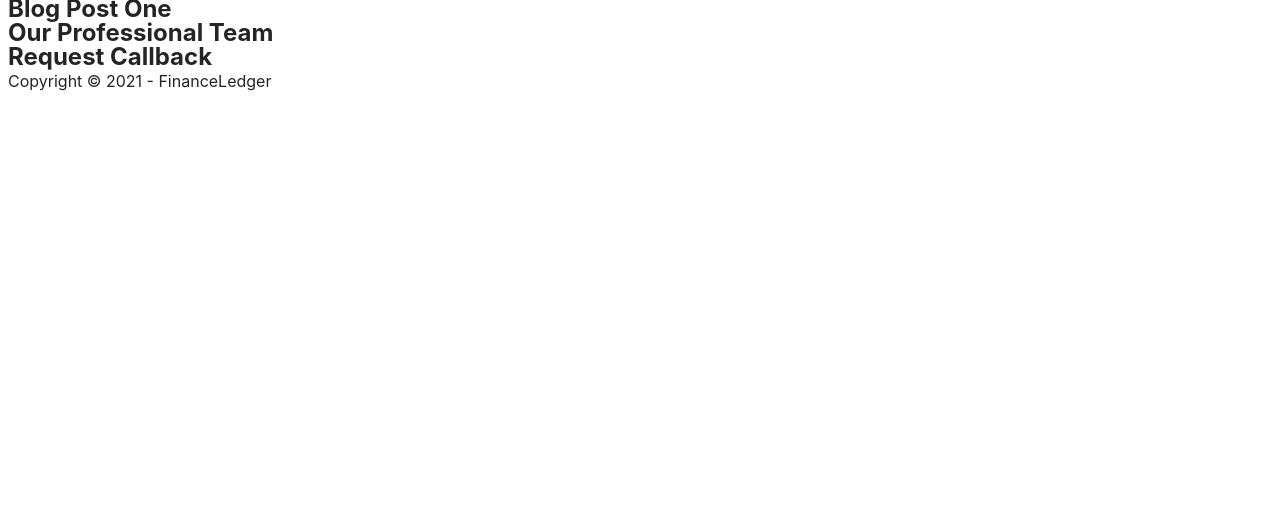
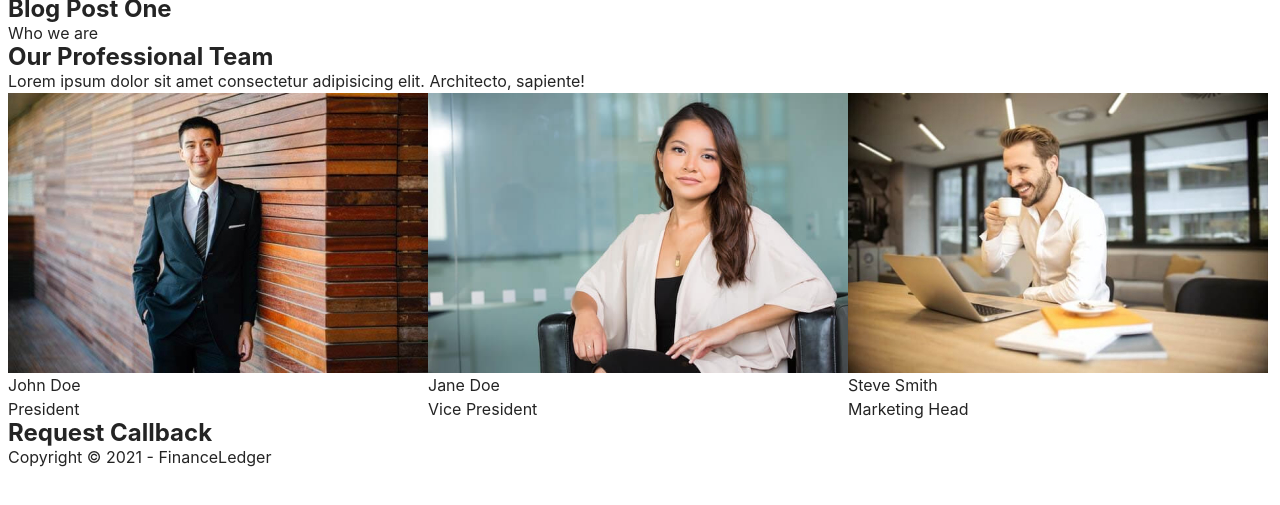
Before and after one commit to Duard4/practice, a website built with Vite: page src/index.html in a window 1280 px wide. Shown: the part 223-728 px from the top of the page. Built offline with nearby package versions, Linux system fonts and the light colour scheme.

Commit message:
first release

```diff
--- a/src/css/team.css
+++ b/src/css/team.css
@@ -0,0 +1,21 @@
+.team {
+}
+.team-sub-title {
+}
+.team-title {
+}
+.team-title-desc {
+}
+.team-list {
+  display: flex;
+}
+.team-list-item {
+}
+.teammate-img {
+}
+.label-container {
+}
+.teammate {
+}
+.teammate-position {
+}
--- a/src/partials/team.html
+++ b/src/partials/team.html
@@ -1,7 +1,50 @@
 <section class="team">
-    <p></p>
-    <h2 class="callback-title">
-        Our Professional Team
-    </h2>
-    <p></p>
+  <p class="team-sub-title">Who we are</p>
+  <h2 class="team-title">Our Professional Team</h2>
+  <p class="team-title-desc">
+    Lorem ipsum dolor sit amet consectetur adipisicing elit. Architecto,
+    sapiente!
+  </p>
+
+  <ul class="team-list">
+    <li class="team-list-item">
+      <img
+        class="teammate-img"
+        src="../img/teammate-1.jpg"
+        alt="president of the company"
+        width="420"
+        height="280"
+      />
+      <div class="label-container">
+        <p class="teammate">John Doe</p>
+        <p class="teammate-position">President</p>
+      </div>
+    </li>
+    <li class="team-list-item">
+      <img
+        class="teammate-img"
+        src="../img/teammate-2.jpg"
+        alt="vice president of the company"
+        width="420"
+        height="280"
+      />
+      <div class="label-container">
+        <p class="teammate">Jane Doe</p>
+        <p class="teammate-position">Vice President</p>
+      </div>
+    </li>
+    <li class="team-list-item">
+      <img
+        class="teammate-img"
+        src="../img/teammate-3.jpg"
+        alt="head of marketing in our company"
+        width="420"
+        height="280"
+      />
+      <div class="label-container">
+        <p class="teammate">Steve Smith</p>
+        <p class="teammate-position">Marketing Head</p>
+      </div>
+    </li>
+  </ul>
 </section>
```
Also changed, not shown: src/img/teammate-1.jpg (added), src/img/teammate-2.jpg (added), src/img/teammate-3.jpg (added).
